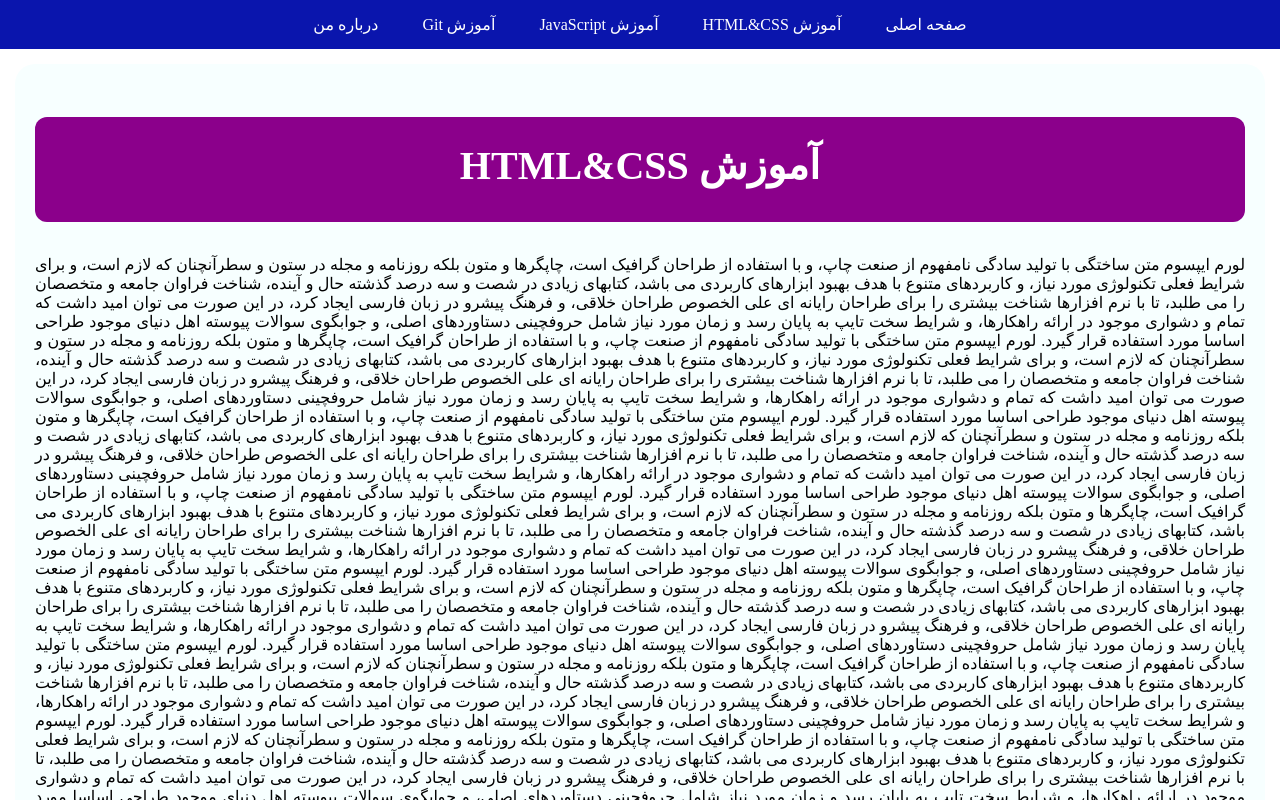
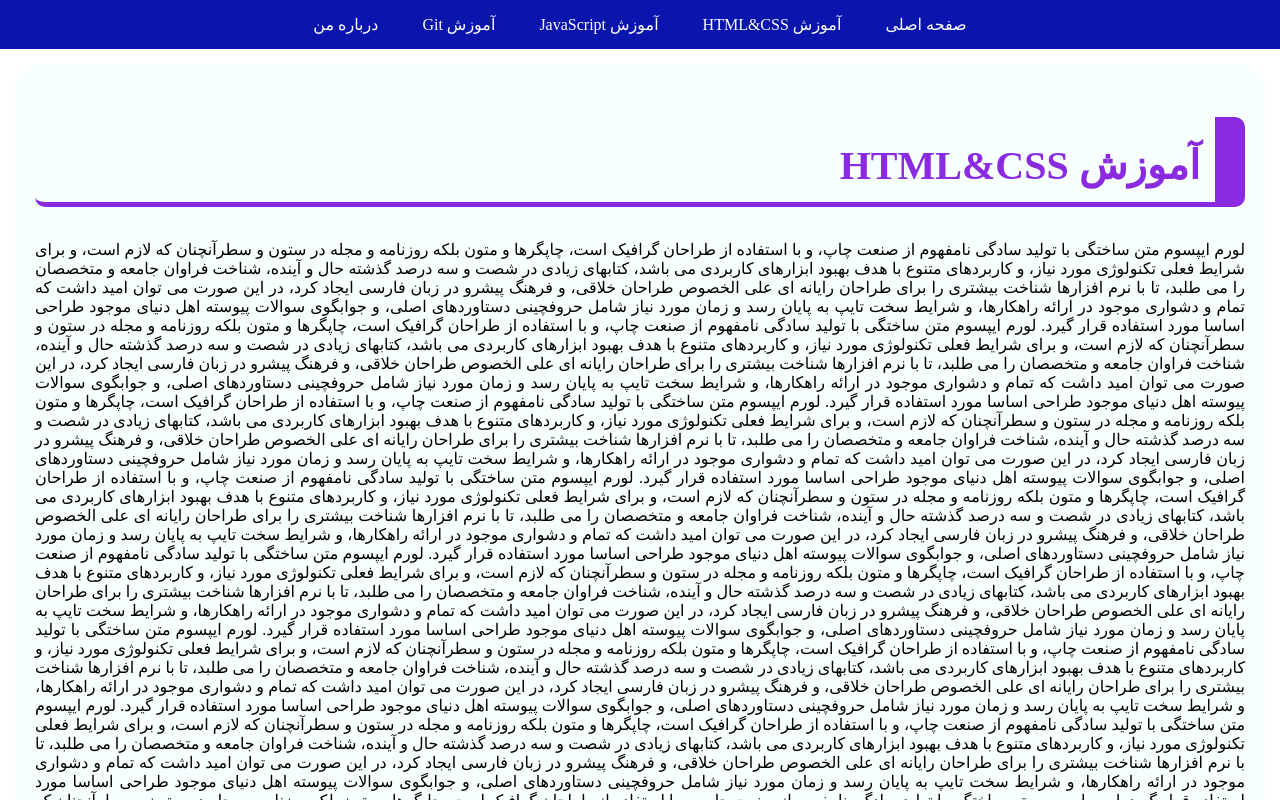
Before and after one commit to minaabaraghi/siteTest, a plain HTML site: page home.html in a window 1280 px wide. Shown: the top 800 px of the page. Drawn offline with Linux system fonts and the light colour scheme.

Commit message:
change css files

```diff
--- a/css/aboutMe.css
+++ b/css/aboutMe.css
@@ -1,11 +1,12 @@
 body {
   background-color: lightblue;
+  color: tomato;
 }
 .container {
   box-sizing: border-box;
   width: 600px;
   height: 500px;
-  background-color: white;
+  background-color: rgb(10, 21, 173);
   margin: auto;
   margin-top: 100px;
   padding: 25px 0;
@@ -21,6 +22,7 @@ body {
 }
 p {
   text-align: center;
+  color: tomato;
 }
 .social {
   margin-top: 100px;
--- a/css/home.css
+++ b/css/home.css
@@ -33,11 +33,13 @@ li a:hover {
   border-radius: 20px;
 }
 h2 {
-  background-color: darkmagenta;
+  border-right: solid 30px blueviolet;
+  border-bottom: solid 5px blueviolet;
   padding-top: 25px;
-  border-radius: 12px;
-  text-align: center;
-  color: white;
-  height: 80px;
+  padding-right: 15px;
+  border-radius: 10px;
+  text-align: right;
+  color: blueviolet;
+  height: 60px;
   font-size: 40px;
 }
--- a/css/index.css
+++ b/css/index.css
@@ -52,7 +52,7 @@ body {
   margin-top: 80px;
 }
 .bamn {
-  color: orange;
+  color: tomato;
 }
 .k12 {
   width: 400px;
@@ -62,7 +62,7 @@ body {
   background-color: rgba(3, 3, 97, 0.5);
   border-radius: 20px;
   border: 1px solid white;
-  margin-top: 12px;
+  margin-top: 32px;
 }
 .member {
   text-align: center;
```
Also changed, not shown: login.html (+2 -2 lines).
